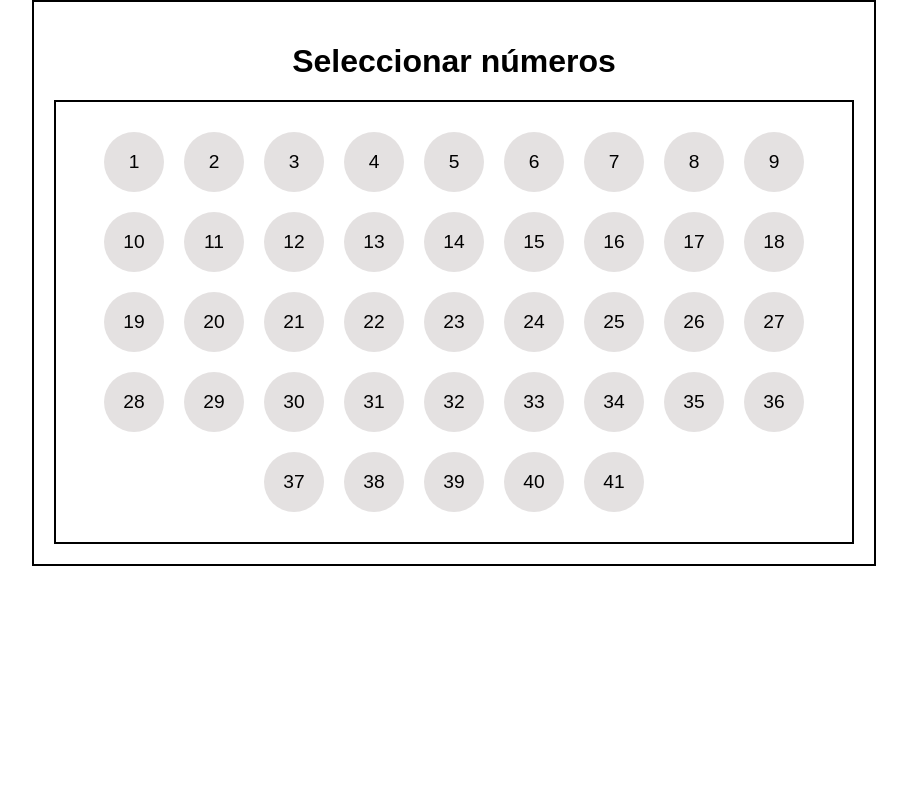
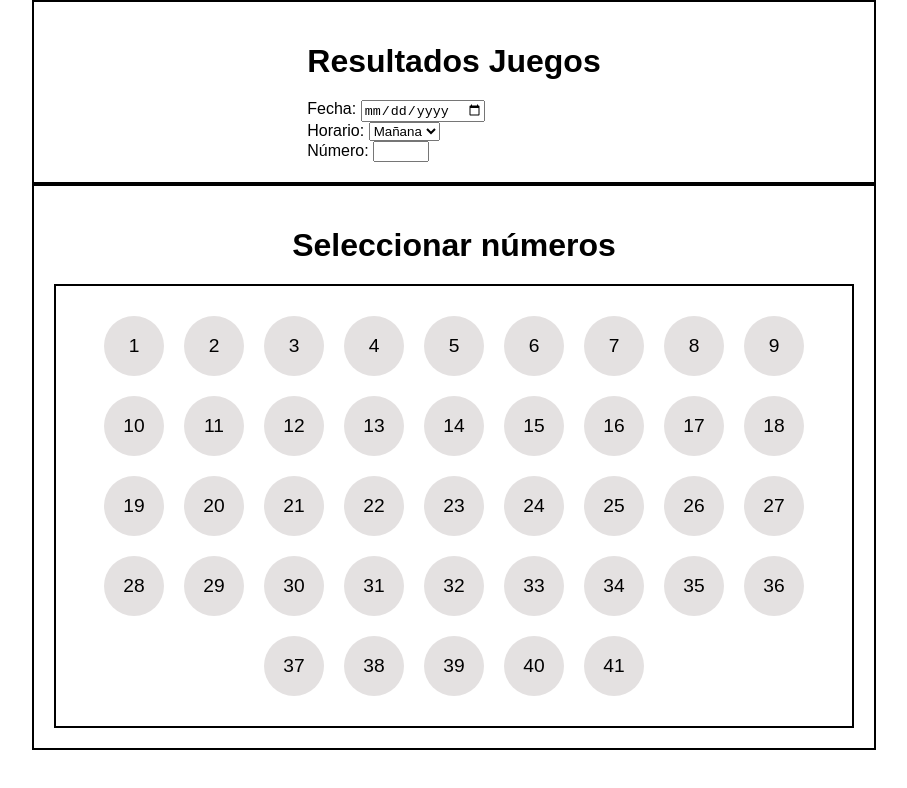
Before and after one commit to Skrum07/app-juegosAzar, a plain HTML site: page index.html in a window 1280 px wide. Shown: the whole page, without its empty margins (186-1093 px from the left). Drawn offline with Linux system fonts and the light colour scheme.

Commit message:
se incorpora la seccion header, con inputs de fecha, hora y numero

```diff
--- a/index.html
+++ b/index.html
@@ -8,6 +8,29 @@
 
 </head>
 <body>
+    <header class="container">
+        <div>
+            <h1>Resultados Juegos</h1>
+            <div class="selection-container">
+                <div class="date-selection">
+                    <label for="date">Fecha:</label>
+                    <input type="date" id="date">
+                </div>
+                <div class="time-selection">
+                    <label for="time-option">Horario:</label>
+                    <select id="time-option">
+                        <option value="morning">Mañana</option>
+                        <option value="afternoon">Tarde</option>
+                    </select>
+                </div>
+                <div class="number-selection">
+                    <label for="number">Número:</label>
+                    <input type="number" id="number" min="1" max="40">
+                </div>
+            </div>
+        </div>
+
+    </header>
     <main class="container">
         <h1>Seleccionar números</h1>
         <div class="container">
```
